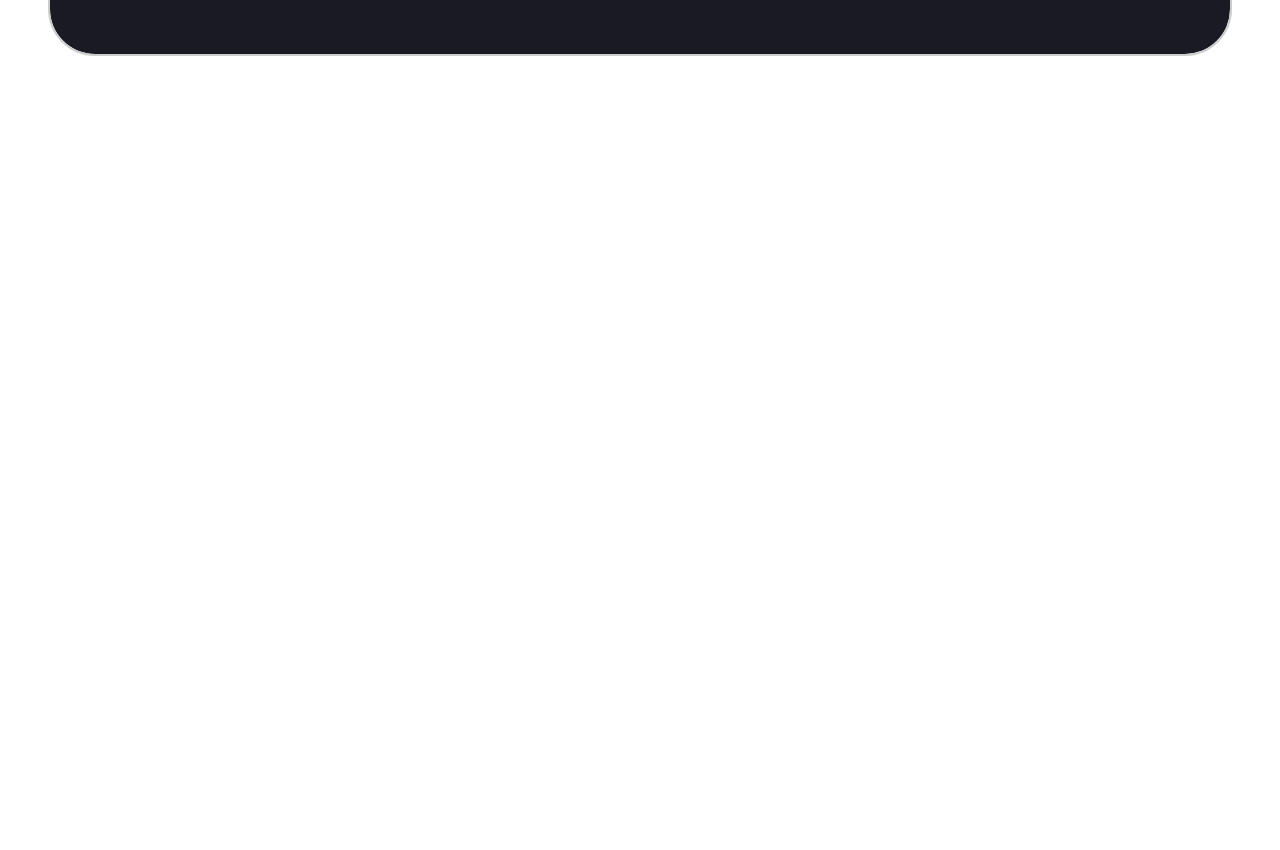
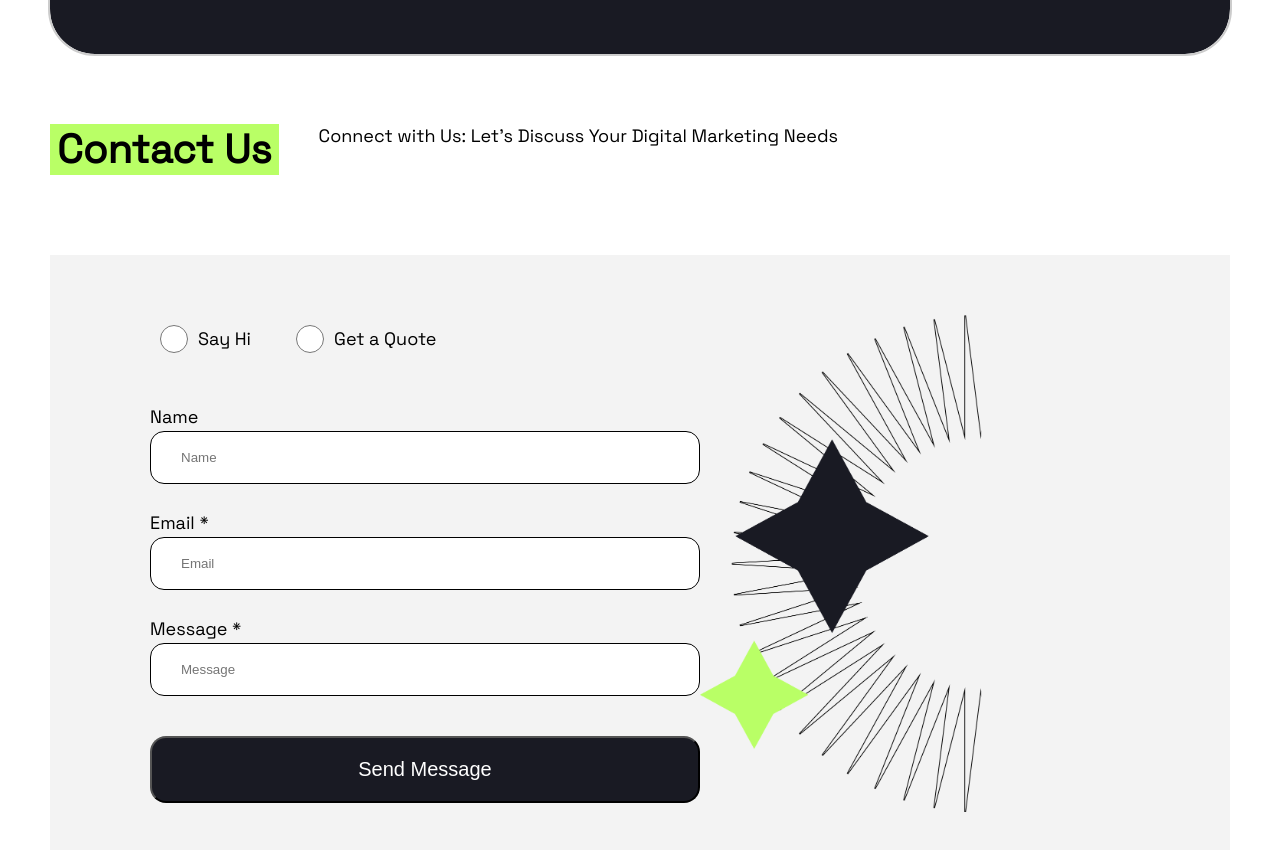
Before and after one commit to Vbmavani/positivus-home-page, a React (Vite) app: page / in a window 1280 px wide. Shown: the part 2440-3290 px from the top of the page. Before the commit the page ends 2564 px from the top, so only its background shows below. Built offline with nearby package versions, Linux system fonts and the light colour scheme.

Commit message:
add contact us page

```diff
--- a/src/assets/css/home.css
+++ b/src/assets/css/home.css
@@ -192,6 +192,66 @@ img {
   border: 1px solid var(--white);
   margin: 0 10px;
 }
+
+/*Contact us */
+.contact-us-content .section-intro .description {
+  max-width: 323px;
+}
+.contact-us-content {
+  background: var(--light-gray);
+  display: flex;
+  padding: 60px 0;
+}
+
+.contact-us-form {
+  display: flex;
+  min-width: 650px;
+  padding-left: 100px;
+  flex-direction: column;
+}
+.contact-us-form .radio-buttons {
+  display: flex;
+  padding-bottom: 40px;
+  gap: 35px;
+  align-items: center;
+}
+
+.contact-us-form .radio-buttons label {
+  display: flex;
+  align-items: center;
+}
+.contact-us-form .input-fields > div {
+  display: flex;
+  flex-direction: column;
+}
+.contact-us-form input[type="radio"] {
+  width: 28px;
+  height: 28px;
+  margin: 10px;
+  cursor: pointer;
+}
+
+.contact-us-form .input-fields {
+  display: flex;
+  flex-direction: column;
+  gap: 25px;
+}
+.contact-us-form input[type="text"],
+.contact-us-form input[type="email"],
+.contact-us-form input[type="textarea"] {
+  padding: 18px 30px;
+  border-radius: 14px;
+  border: 1px solid #000;
+}
+.contact-us-form button[type="submit"] {
+  margin-top: 40px;
+  /* padding: 20px 0; */
+}
+.contact-us-form label {
+  font-size: 18px;
+  line-height: 28px;
+}
+
 @media (max-width: 1440px) {
   .home-page {
     padding: 0 50px;
--- a/src/pages/Home/index.tsx
+++ b/src/pages/Home/index.tsx
@@ -10,6 +10,8 @@ import PayPerClickImage from "../../assets/images/services/pay-per-click-adverti
 import SocialMediaMarketingImage from "../../assets/images/services/social-media-marketing.png";
 import EmailMarketingImage from "../../assets/images/services/email-marketing.png";
 import LearnMoreIcon from "../../assets/svg/learn-more-icon.svg";
+import ContactUsImage from "../../assets/images/contact-us-bg.png";
+
 import { useSearchParams } from "react-router-dom";
 
 export const HomePage = () => {
@@ -201,6 +203,50 @@ export const HomePage = () => {
           </div>
         </div>
       </section>
+      <section className="section contact-us">
+        <div className="section-intro">
+          <h2 className="title">Contact Us</h2>
+          <p className="description">
+            Connect with Us: Let's Discuss Your Digital Marketing Needs
+          </p>
+        </div>
+        <div>
+          <div className="contact-us-content">
+            <form className="contact-us-form">
+              <div className="radio-buttons">
+                <label>
+                  <input type="radio" name="contact-type" value="hi" />
+                  Say Hi
+                </label>
+                <label>
+                  <input type="radio" name="contact-type" value="quote" />
+                  Get a Quote
+                </label>
+              </div>
+              <div className="input-fields">
+                <div>
+                  <label>Name</label>
+                  <input type="text" placeholder="Name" />
+                </div>
+                <div>
+                  <label>Email *</label>
+                  <input type="email" required placeholder="Email" />
+                </div>
+                <div>
+                  <label>Message *</label>
+                  <input type="textarea" required placeholder="Message" />
+                </div>
+              </div>
+              <button type="submit" className="primary-btn">
+                Send Message
+              </button>
+            </form>
+            <div className="contact-us-img">
+              <img src={ContactUsImage} alt="bg-image" />
+            </div>
+          </div>
+        </div>
+      </section>
     </div>
   );
 };
```
Also changed, not shown: src/assets/images/contact-us-bg.png (added).
